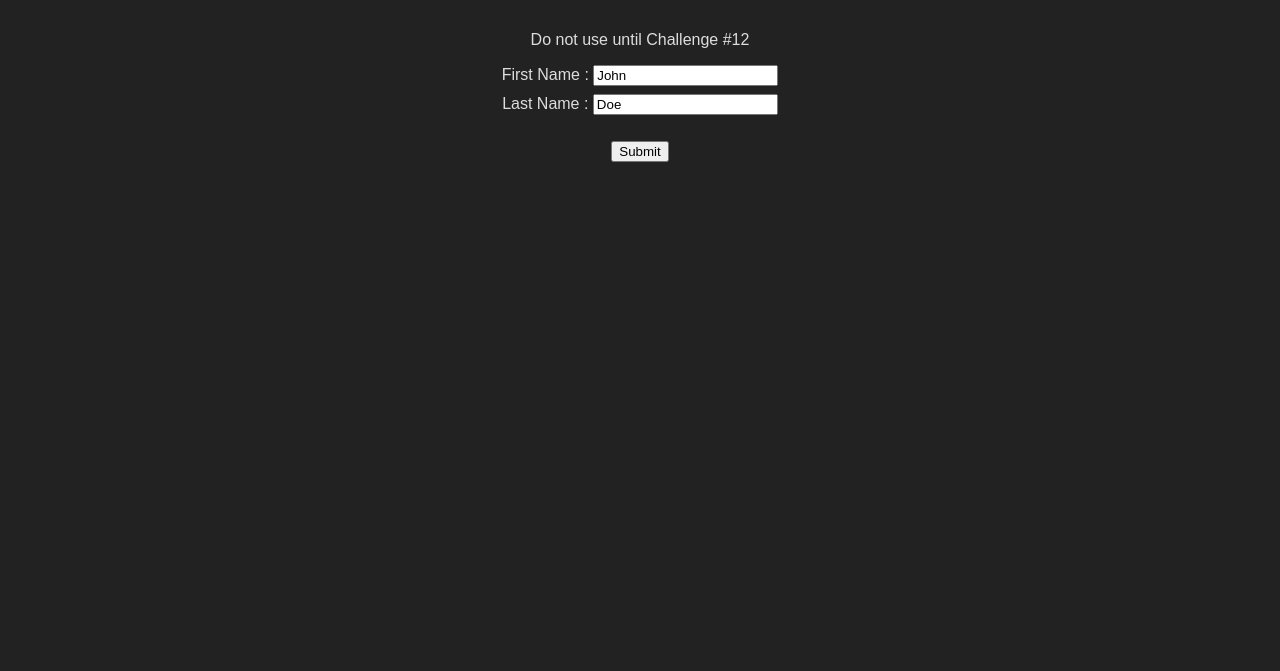
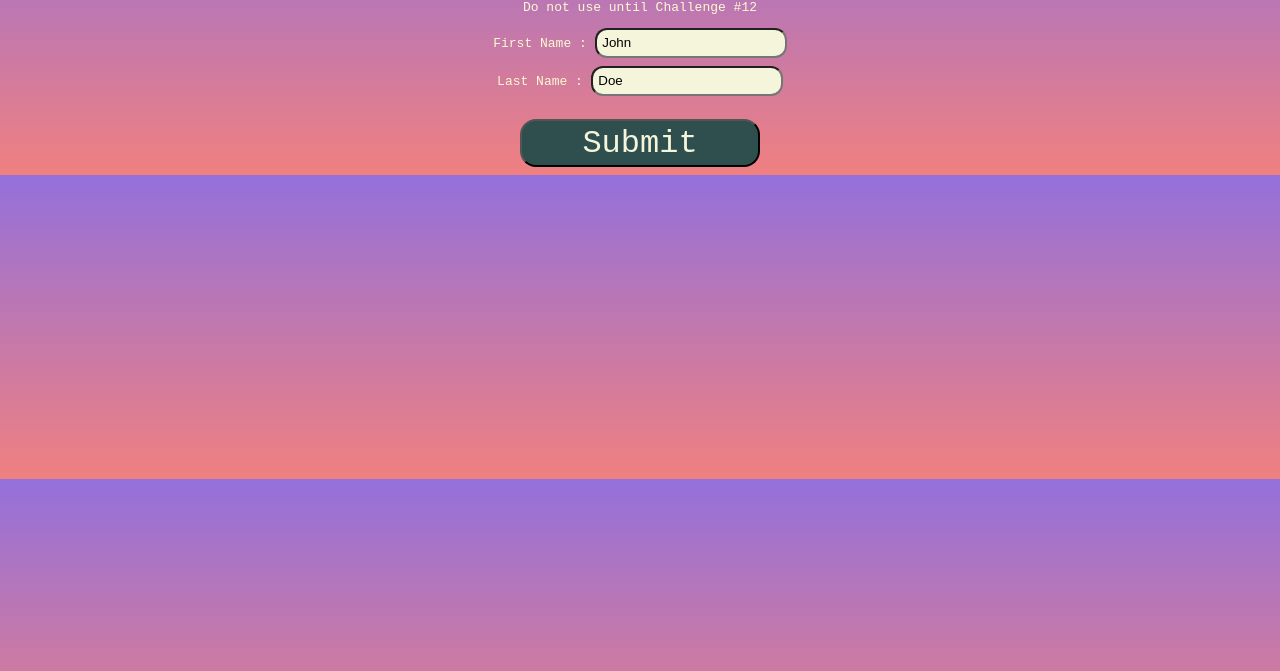
Before and after one commit to HoneyBadger-14/basic-node-express, a website: page views/index.html in a window 1280 px wide. Shown: the part 129-800 px from the top of the page. Drawn offline with Linux system fonts and the light colour scheme.

Commit message:
Style updates

```diff
--- a/public/style.css
+++ b/public/style.css
@@ -1,10 +1,10 @@
 /* the 'body' selector is required for the tests to pass */
 /* You can change the style attributes if you want */
 body {
-  background-color: #222;
-  color: #ddd;
+  color: lightgoldenrodyellow;
   text-align: center;
-  font-family: sans-serif;
+  font-family: monospace;
+  background-image: linear-gradient( mediumpurple, lightcoral)
 }
 
 h1 {
@@ -14,3 +14,18 @@ h1 {
 input[type=text], label {
   margin-bottom: 8px;
 }
+.type-in{
+  background-color: beige;
+  border-radius: 0.75rem;
+  padding: 0.35rem;
+}
+.btn{
+    background-color: darkslategrey;
+    color: beige;
+    font-size: 2rem;
+    font-family: monospace;
+    min-width: 15rem;
+    border-radius: 1rem;
+    box-shadow: none;
+    min-height: 3rem;
+}
--- a/views/index.html
+++ b/views/index.html
@@ -11,10 +11,10 @@
 		<p>Do not use until Challenge #12</p>
      <form action="/name" method="post">
       <label>First Name :</label>
-      <input type="text" name="first" value="John"><br>
+      <input class="type-in" type="text" name="first" value="John"><br>
       <label>Last Name :</label>
-      <input type="text" name="last" value="Doe"><br><br>
-      <input type="submit" value="Submit">
+      <input class="type-in" type="text" name="last" value="Doe"><br><br>
+      <input class="btn" type="submit" value="Submit">
     </form>
 	</body>
 
```
